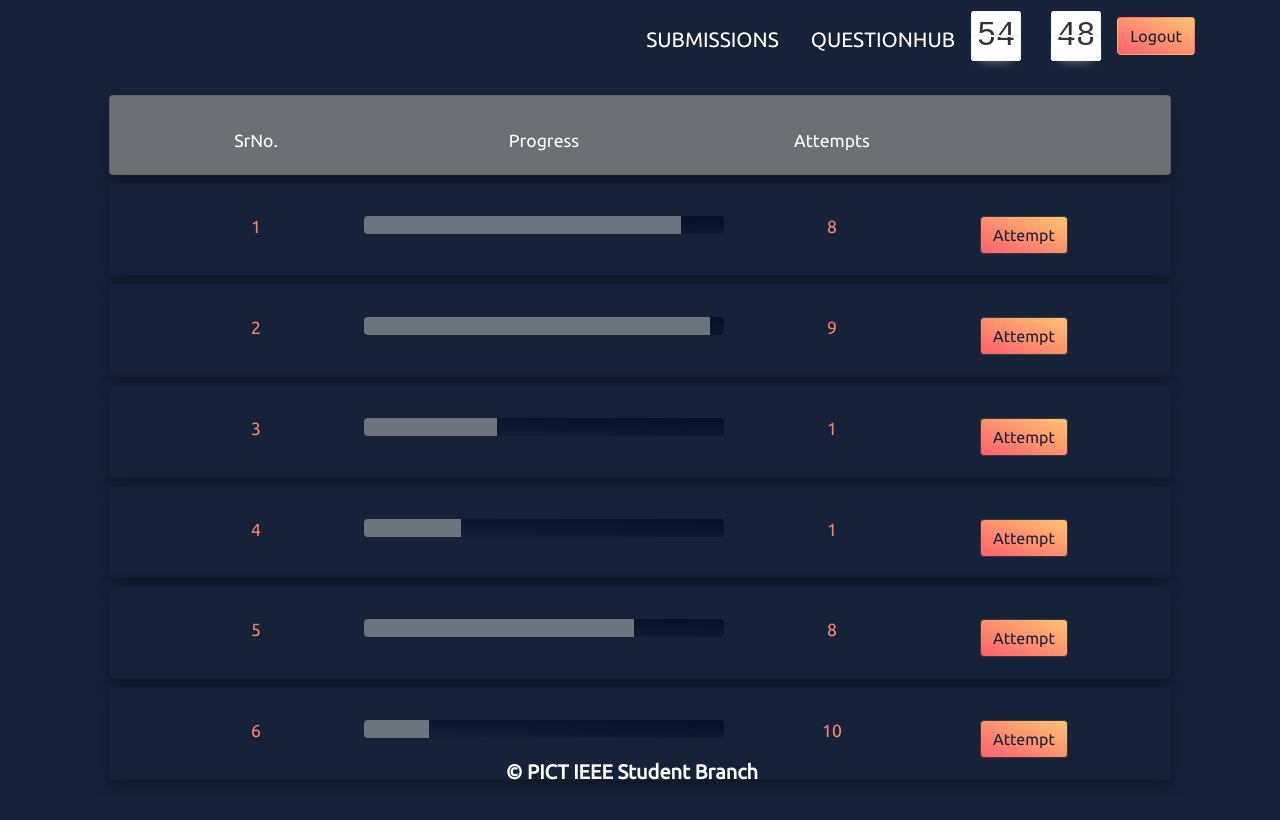
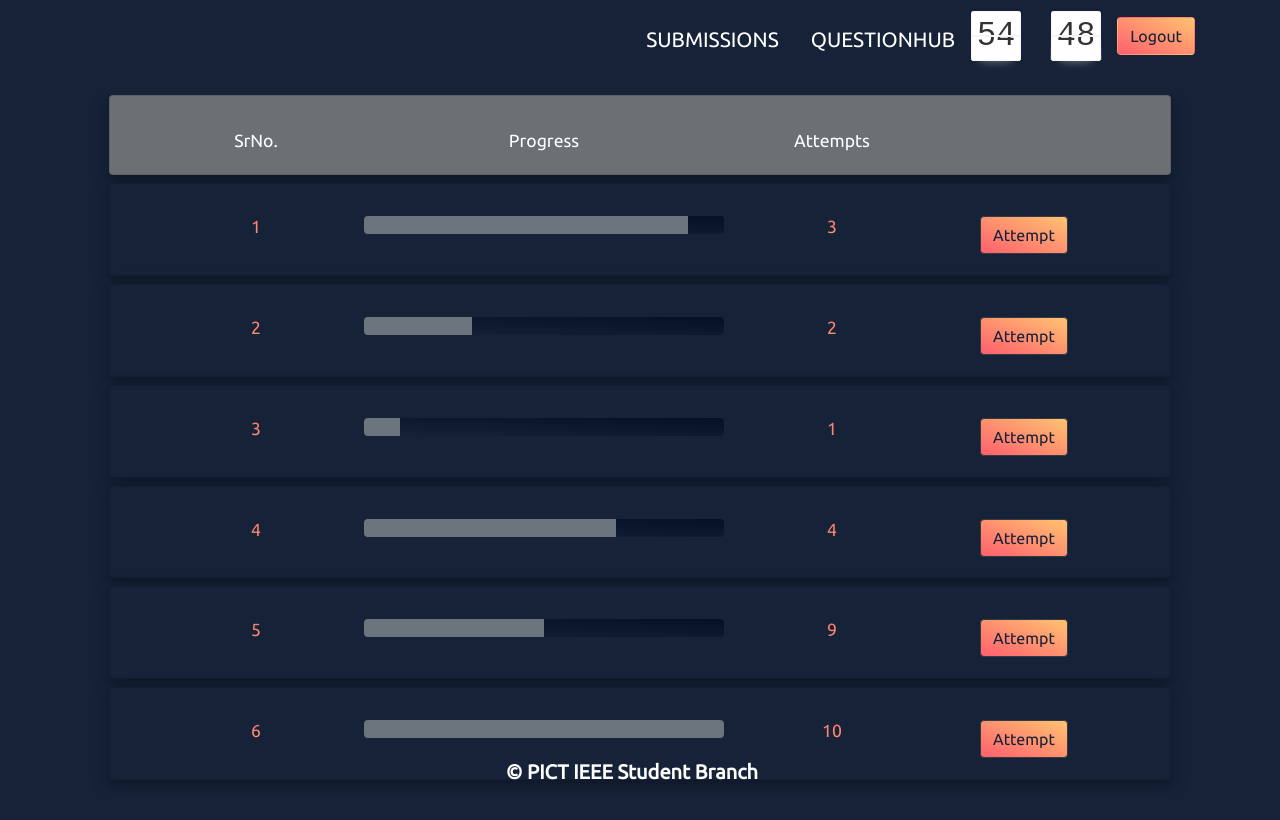
Before and after one commit to meghadandapat/CTD-RC2-Frontend, a React (Create React App) app: page /questionhub in a window 1280 px wide. Shown: the top 820 px of the page. Built offline with nearby package versions, Linux system fonts and the light colour scheme; a web font is replaced by a local one.

Commit message:
minor changes

```diff
--- a/src/components/Leaderboard/Leaderboard.css
+++ b/src/components/Leaderboard/Leaderboard.css
@@ -42,27 +42,27 @@ body{
 .data{
   width:5vw;
   justify-content: center;
-  height: 0.01vh;
+  height: 0.5vh;
   margin-left: auto;
   margin-right: auto;
   text-align: center;
-  font-size: 2vh;
+
 }
 
 .datauser{
   width:12vw;
   justify-content: center;
-  height: 0.01vh;
+  height: 0.5vh;
   text-align: center;
-  font-size: 2vh;
+
 }
 
 .datascore{
   width:12vw;
   justify-content: center;
-  height:0.01vh;
+  height:0.5vh;
   text-align: center;
-  font-size: 2vh;
+
 }
 
 .tuser,.tscore,.trank{
--- a/src/components/QuestionHub/QuestionHub.js
+++ b/src/components/QuestionHub/QuestionHub.js
@@ -3,18 +3,26 @@ import { ProgressBar} from 'react-bootstrap';
 
 import Cards from "./Cards";
 import TitleCard from './TitleCard';
+import { useState } from 'react';
 
 
 const QuestionHub = () => {
-    const qs=[1,2,3,4,5,6];
+    const[qs,setQs] = useState([
+        {id:1, qsno:1, progress:90, attmp:3},
+        {id:2, qsno:2, progress:30, attmp:2},
+        {id:3, qsno:3, progress:10, attmp:1},
+        {id:4, qsno:4, progress:70, attmp:4},
+        {id:5, qsno:5, progress:50, attmp:9},
+        {id:6, qsno:6, progress:100, attmp:10}
+    ])
 
     return (
         <div className="qhub">
 
             <TitleCard/>
             {qs.map((qs)=>(
-                <Cards qno={qs} progbar={<ProgressBar variant="secondary" now={Math.floor(Math.random() * (100 - 0))} className="progress" /> }
-                attempts={Math.floor(Math.random() * 10) + 1} button="yes"/>
+                <Cards qno={qs.qsno} progbar={<ProgressBar variant="secondary" now={qs.progress} className="progress" /> }
+                attempts={qs.attmp} button="yes"/>
             ))}
         </div>
     );
```
